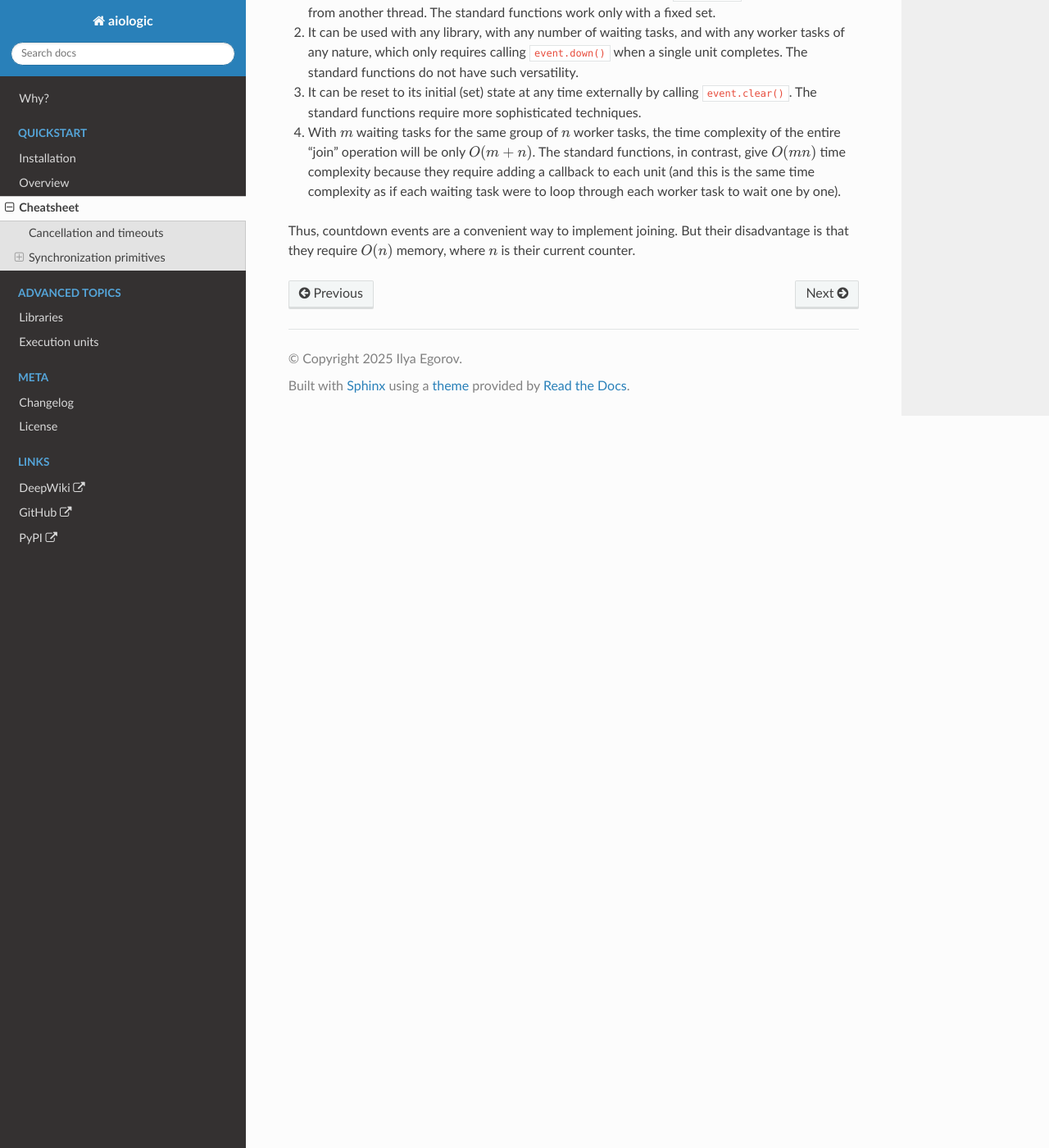
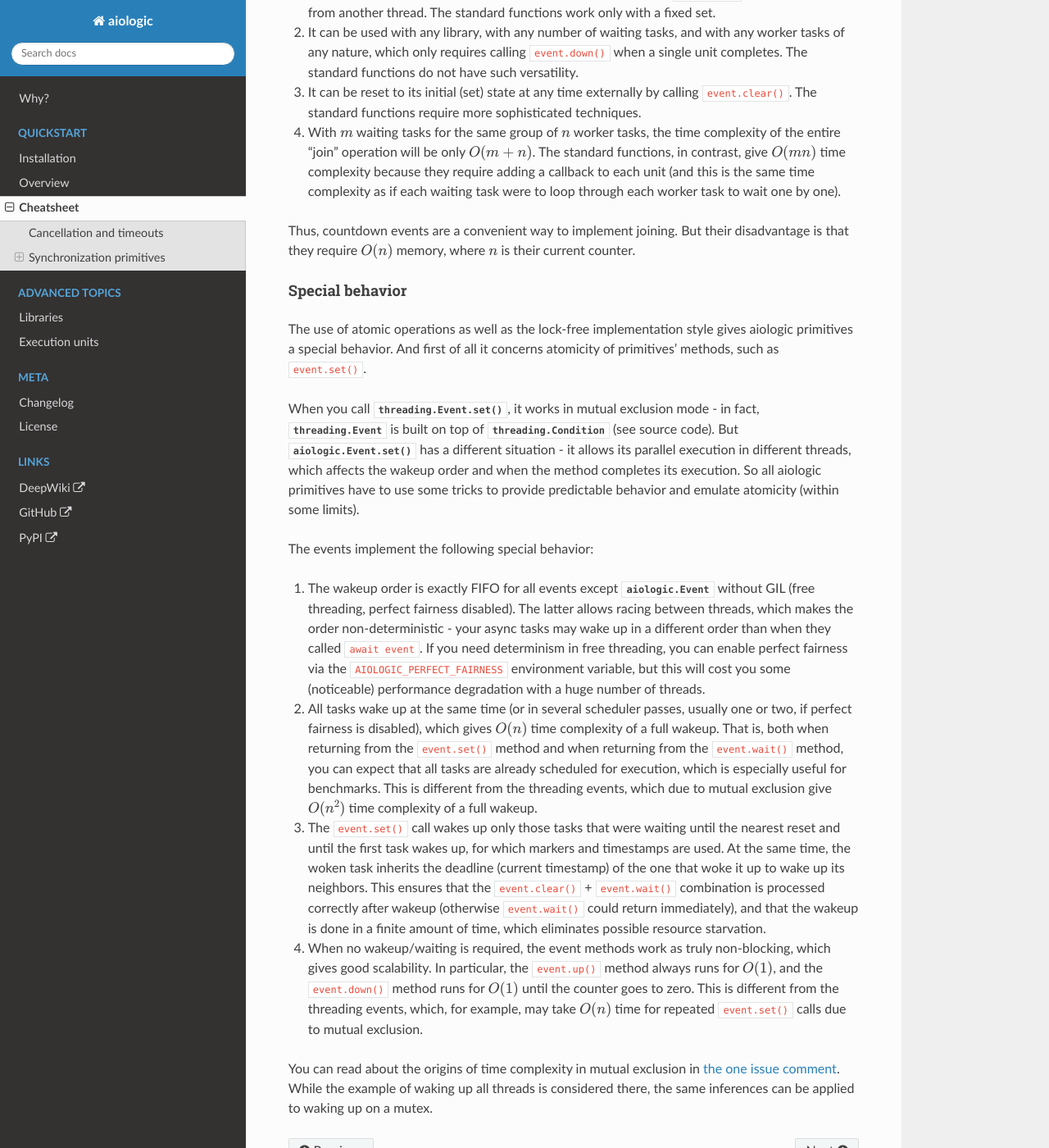
Before and after one commit to x42005e1f/aiologic, a Sphinx documentation site: the page built from docs/cheatsheet.rst, in a window 1280 px wide and 1400 px high, scrolled down 2584 px. Shown: the whole window at 82% size. Built offline with Sphinx 7.4.7 and the Read the Docs theme 3.1.0, drawn with Linux system fonts in a browser that asks for light colours; the version number could not be read and is left out.

Commit message:
docs: write a bit about special behavior

```diff
--- a/docs/cheatsheet.rst
+++ b/docs/cheatsheet.rst
@@ -207,3 +207,57 @@ has four key advantages:
 Thus, countdown events are a convenient way to implement joining. But their
 disadvantage is that they require :math:`O(n)` memory, where :math:`n` is their
 current counter.
+
+Special behavior
+^^^^^^^^^^^^^^^^
+
+The use of atomic operations as well as the lock-free implementation style
+gives aiologic primitives a special behavior. And first of all it concerns
+atomicity of primitives' methods, such as ``event.set()``.
+
+When you call :meth:`threading.Event.set`, it works in mutual exclusion mode -
+in fact, :class:`threading.Event` is built on top of
+:class:`threading.Condition` (see source code). But :meth:`aiologic.Event.set`
+has a different situation - it allows its parallel execution in different
+threads, which affects the wakeup order and when the method completes its
+execution. So all aiologic primitives have to use some tricks to provide
+predictable behavior and emulate atomicity (within some limits).
+
+The events implement the following special behavior:
+
+1. The wakeup order is exactly FIFO for all events except
+   :class:`aiologic.Event` without GIL (free threading, perfect fairness
+   disabled). The latter allows racing between threads, which makes the order
+   non-deterministic - your async tasks may wake up in a different order than
+   when they called ``await event``. If you need determinism in free threading,
+   you can enable perfect fairness via the ``AIOLOGIC_PERFECT_FAIRNESS``
+   environment variable, but this will cost you some (noticeable) performance
+   degradation with a huge number of threads.
+2. All tasks wake up at the same time (or in several scheduler passes, usually
+   one or two, if perfect fairness is disabled), which gives :math:`O(n)` time
+   complexity of a full wakeup. That is, both when returning from the
+   ``event.set()`` method and when returning from the ``event.wait()`` method,
+   you can expect that all tasks are already scheduled for execution, which is
+   especially useful for benchmarks. This is different from the threading
+   events, which due to mutual exclusion give :math:`O(n^2)` time complexity of
+   a full wakeup.
+3. The ``event.set()`` call wakes up only those tasks that were waiting until
+   the nearest reset and until the first task wakes up, for which markers and
+   timestamps are used. At the same time, the woken task inherits the deadline
+   (current timestamp) of the one that woke it up to wake up its neighbors.
+   This ensures that the ``event.clear()`` + ``event.wait()`` combination is
+   processed correctly after wakeup (otherwise ``event.wait()`` could return
+   immediately), and that the wakeup is done in a finite amount of time, which
+   eliminates possible resource starvation.
+4. When no wakeup/waiting is required, the event methods work as truly
+   non-blocking, which gives good scalability. In particular, the
+   ``event.up()`` method always runs for :math:`O(1)`, and the ``event.down()``
+   method runs for :math:`O(1)` until the counter goes to zero. This is
+   different from the threading events, which, for example, may take
+   :math:`O(n)` time for repeated ``event.set()`` calls due to mutual
+   exclusion.
+
+You can read about the origins of time complexity in mutual exclusion in `the
+one issue comment <https://github.com/apache/airflow/issues/50185
+#issuecomment-2928285691>`_. While the example of waking up all threads is
+considered there, the same inferences can be applied to waking up on a mutex.
```
